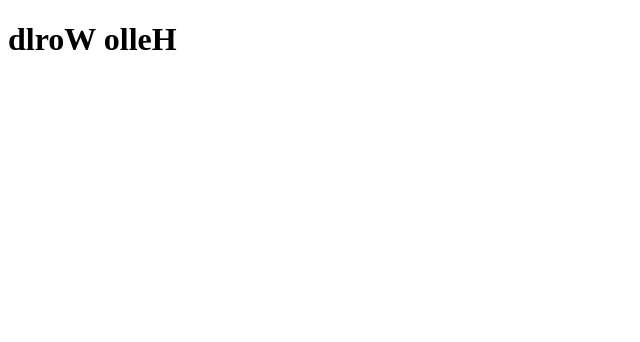
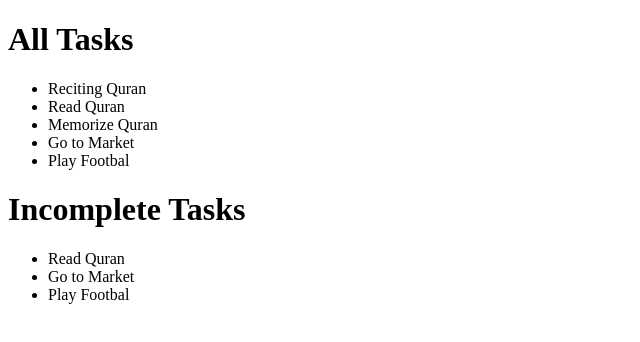
Before and after one commit to taufanbasri/learn-vuejs, a plain HTML site: page index.html in a window 1280 px wide. Shown: the whole page, without its empty margins (0-640 px from the left). Drawn offline with nearby package versions, Linux system fonts and the light colour scheme.

Commit message:
computed properties

```diff
--- a/index.html
+++ b/index.html
@@ -8,9 +8,15 @@
 </head>
 <body>
   <div id="root">
-    <h1>
-      {{ reversedMessage }}
-    </h1>
+    <h1>All Tasks</h1>
+    <ul>
+      <li v-for="task in tasks" v-text="task.description"></li>
+    </ul>
+
+    <h1>Incomplete Tasks</h1>
+    <ul>
+      <li v-for="task in incompleteTasks" v-text="task.description"></li>
+    </ul>
   </div>
 
   <script src="https://unpkg.com/vue@2.5.11/dist/vue.js"></script>
@@ -18,11 +24,17 @@
     var app = new Vue({
       el: '#root',
       data: {
-        message: 'Hello World'
+        tasks: [
+          { description: 'Reciting Quran', completed: true },
+          { description: 'Read Quran', completed: false },
+          { description: 'Memorize Quran', completed: true },
+          { description: 'Go to Market', completed: false },
+          { description: 'Play Footbal', completed: false },
+        ]
       },
       computed: {
-        reversedMessage() {
-          return this.message.split('').reverse().join('')
+        incompleteTasks() {
+          return this.tasks.filter(task => ! task.completed)
         }
       }
     });
```
